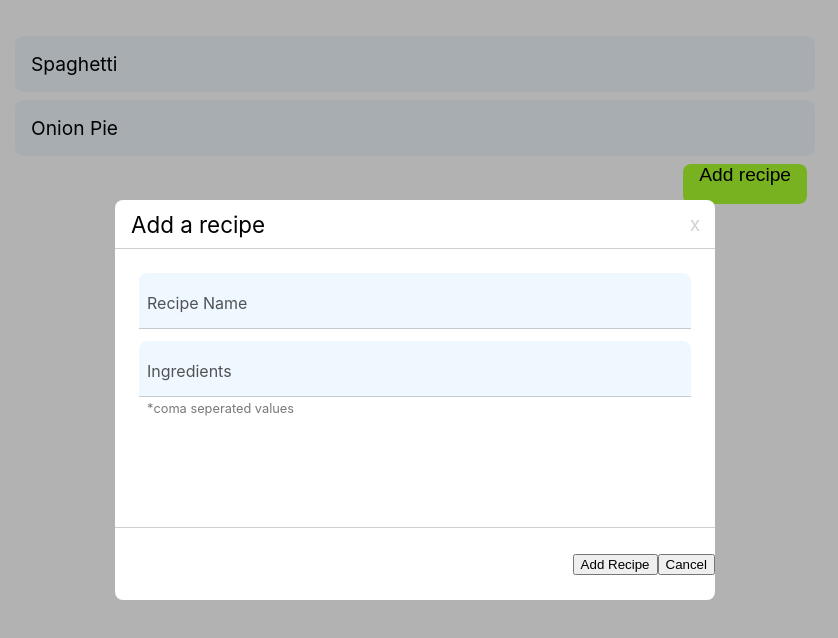
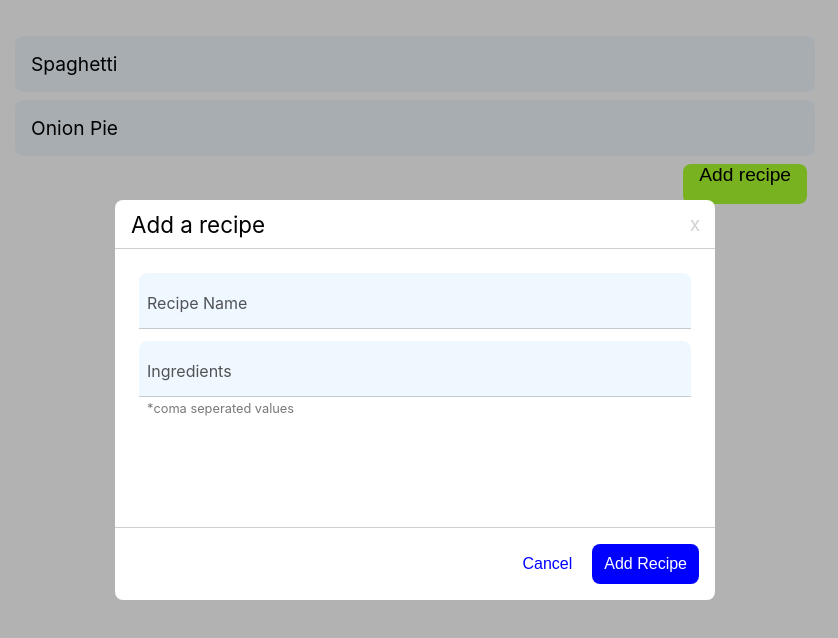
Before and after one commit to kokusGr/yummy-recipes, a React (Create React App) app: page / in a window 1280 px wide. Both pictures are taken after a click on the button "Add recipe". Shown: the top 638 px of the page, without its empty margins (225-1063 px from the left). Built offline with nearby package versions, Linux system fonts and the light colour scheme.

Commit message:
Add modal buttons

```diff
--- a/src/App.js
+++ b/src/App.js
@@ -1,6 +1,7 @@
 import React, { useState, useEffect } from 'react';
 
 import TextField from './components/TextField'
+import Button from './components/Button'
 
 import styles from './App.module.css';
 
@@ -48,8 +49,9 @@ const App = () => {
               <TextField label="Ingredients" helperText="*coma seperated values"/>
             </div>
             <div className={styles.modalButtonsContainer}>
-              <button className={styles.modalSubmitButton}>Add Recipe</button>
-              <button className={styles.modalCancelButton}>Cancel</button>
+              <Button type="text">Cancel</Button>
+              <div className={styles.horizontalSpacer} />
+              <Button type="contained">Add Recipe</Button>
             </div>
           </div>
         </div>
--- a/src/App.module.css
+++ b/src/App.module.css
@@ -98,7 +98,11 @@
 }
 
 .spacer {
-  margin-top: 12px;
+  height: 12px;
+}
+
+.horizontalSpacer {
+  width: 8px;
 }
 
 .modalButtonsContainer {
@@ -107,4 +111,5 @@
   justify-content: flex-end;
   align-items: center;
   border-top: 1px solid #00000030;
+  padding-right: 16px;
 }
--- /dev/null
+++ b/src/components/Button.js
@@ -0,0 +1,21 @@
+import React from 'react'
+
+import styles from './Button.module.css'
+
+const typeClassName = {
+  'contained': styles.contained,
+  'outlined': styles.outlined,
+  'text': styles.text,
+}
+
+const Button = props => {
+  const { onClick, children, type } = props
+
+  const className = `${styles.root} ${typeClassName[type]}`
+
+  return (
+    <button onClick={onClick} className={className}>{children}</button>
+  )
+}
+
+export default Button
--- /dev/null
+++ b/src/components/Button.module.css
@@ -0,0 +1,24 @@
+.root {
+    height: 40px;
+    background: none;
+    border: none;
+    cursor: pointer;
+    padding: 8px 12px;
+    border-radius: 8px;
+    font-size: 1.0em;
+    outline: none;
+}
+
+.contained {
+    background-color: blue;
+    color: #FFF;
+}
+
+.outlined {
+    color: blue;
+    border: 1px solid #00000030;
+}
+
+.text {
+    color: blue;
+}
```
